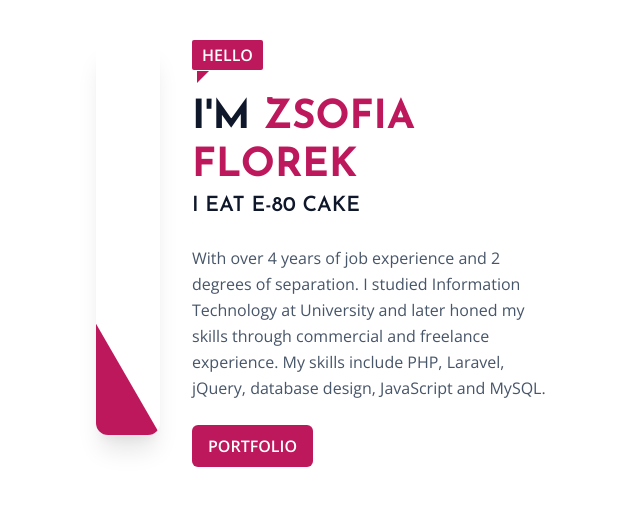
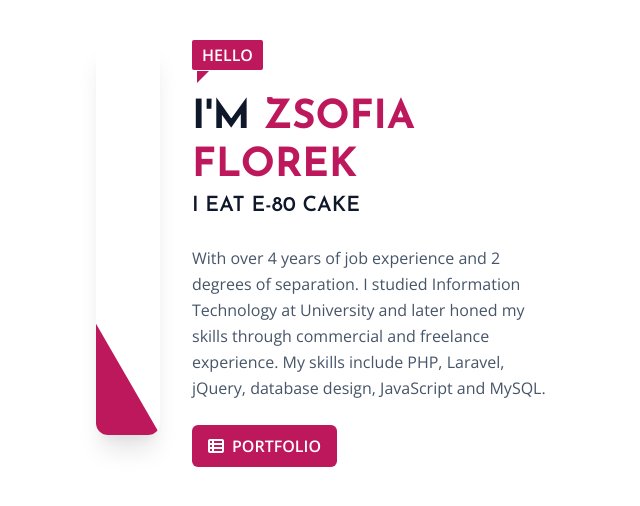
Before and after one commit to zsofiaflorek/portfolio, a Next.js app: page / in a window 1280 px wide. Shown: the top 506 px of the page, without its empty margins (318-958 px from the left). Built offline with nearby package versions, Linux system fonts and the light colour scheme.

Commit message:
Install fontawesome kit

```diff
--- a/pages/_document.js
+++ b/pages/_document.js
@@ -8,6 +8,11 @@ class MyDocument extends Document {
           <link
             href="https://fonts.googleapis.com/css2?family=Josefin+Sans:wght@500;600;700&family=Open+Sans:wght@300;600&display=swap"
             rel="stylesheet"
+          />
+          <script
+            src="https://kit.fontawesome.com/1105bb4b34.js"
+            crossOrigin="anonymous"
+            async
           />
         </Head>
         <body>
--- a/pages/index.js
+++ b/pages/index.js
@@ -32,6 +32,7 @@ export default function Home() {
           </h2>
           <p className="my-6">{description}</p>
           <button className="uppercase text-on-primary bg-primary px-4 py-2 rounded-md font-semibold">
+            <i className="fas fa-th-list mr-2" />
             Portfolio
           </button>
         </div>
```
